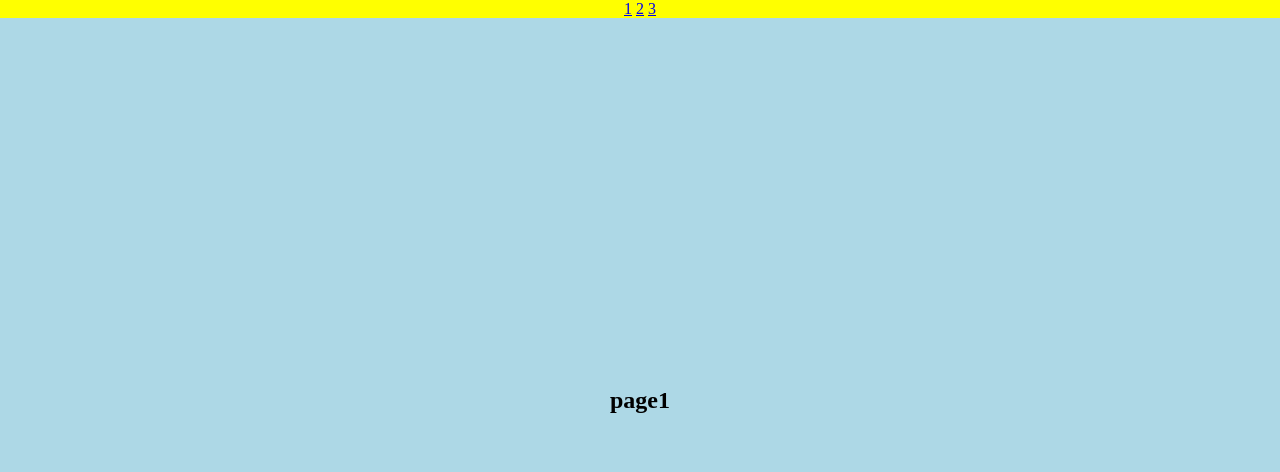
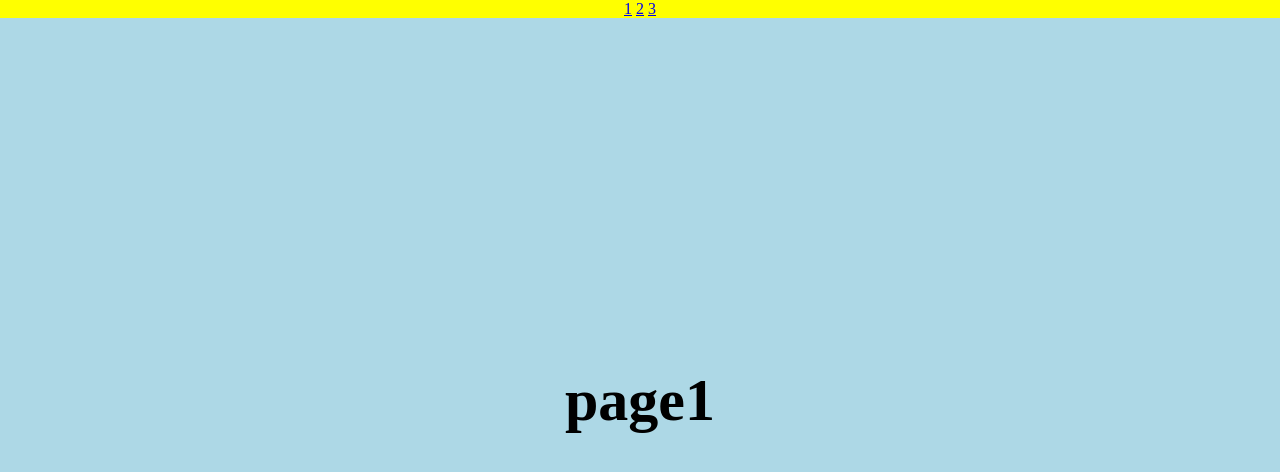
Before and after one commit to csslick/fullpage-css3, a plain HTML site: page index.html in a window 1280 px wide. Drawn offline with Linux system fonts and the light colour scheme.

Commit message:
Add files via upload

```diff
--- a/style.css
+++ b/style.css
@@ -3,7 +3,7 @@
   box-sizing: border-box;
 }
 html, body { height: 100%;}
-
+h1{ font-size: 60px;}
 .page-link {
   position: fixed;
   text-align: center;
```
